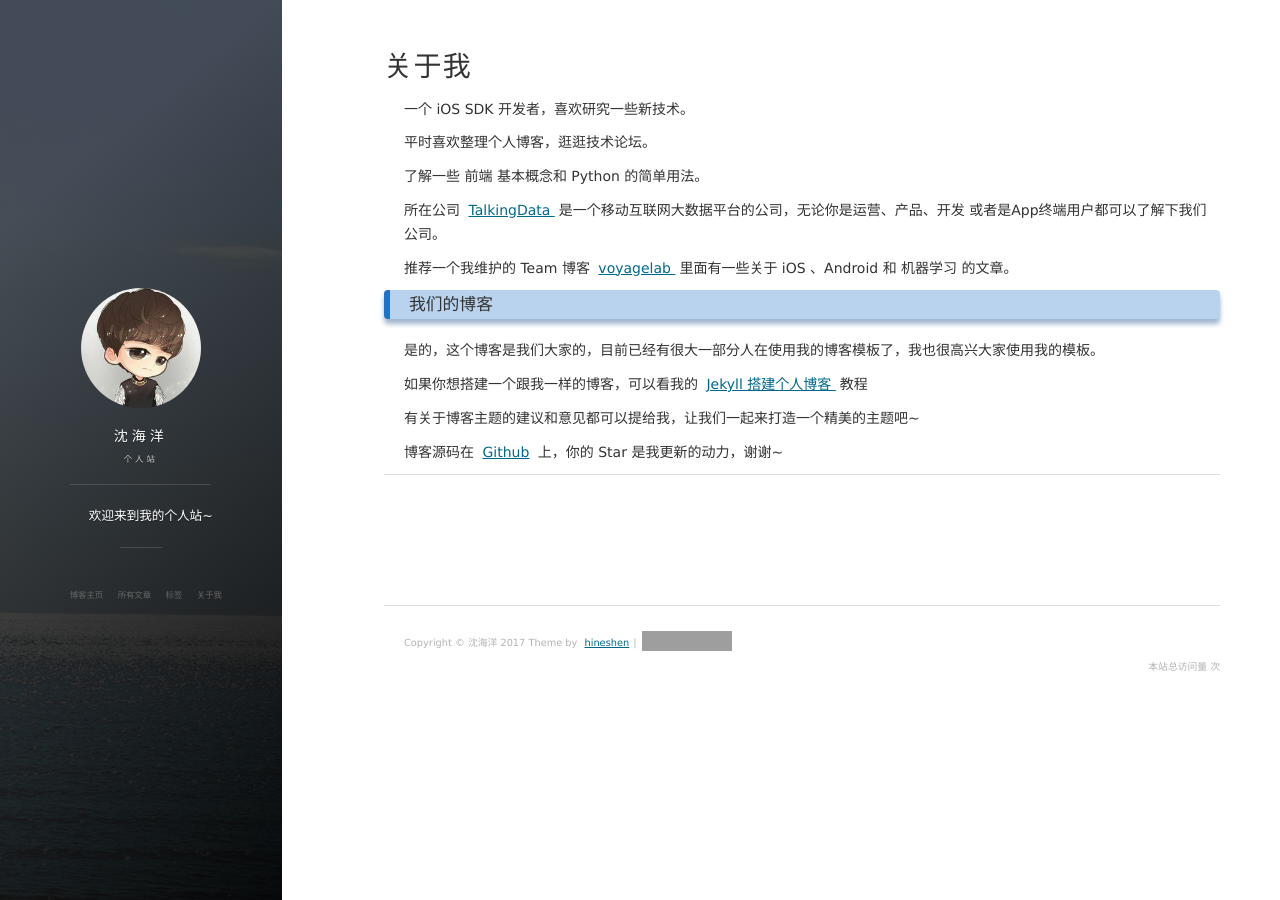
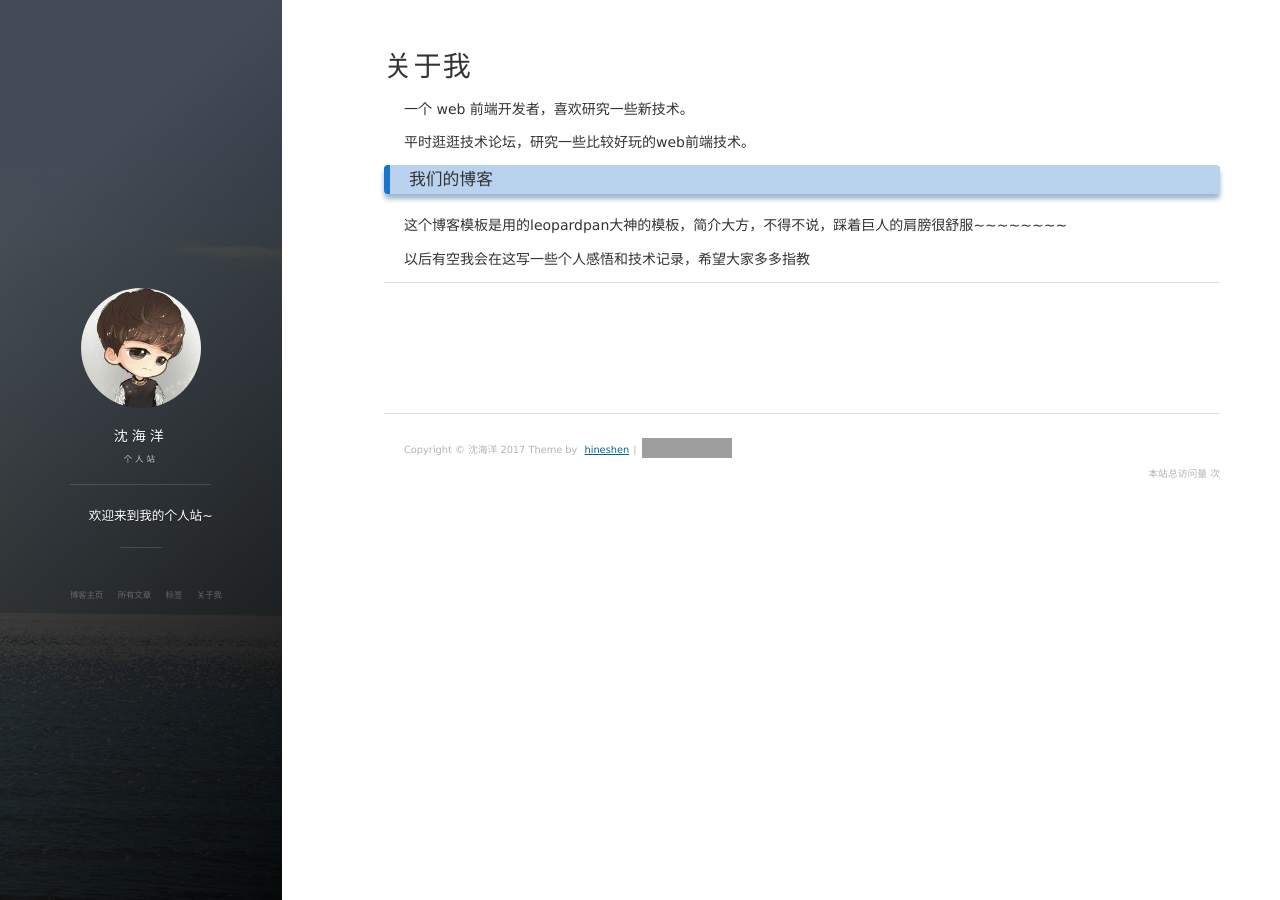
Before and after one commit to HineShen/hineshen.github.io, a Jekyll site: the page built from about.md, in a window 1280 px wide. Built offline with Jekyll 4.4.1, drawn with Linux system fonts in a browser that asks for light colours; nearby versions of some CDN libraries; comment, search, counter and statistics services are not loaded; grey boxes are pictures that could not be loaded.

Commit message:
个人信息修改

```diff
--- a/about.md
+++ b/about.md
@@ -3,47 +3,19 @@
 title: 关于我
 ---
 
-一个 iOS SDK 开发者，喜欢研究一些新技术。
+一个 web 前端开发者，喜欢研究一些新技术。
 <p>
-平时喜欢整理个人博客，逛逛技术论坛。
-<p>
-了解一些 前端 基本概念和 Python 的简单用法。
-
-<p>
-
-所在公司
-<a target="_blank" href="https://www.talkingdata.com/"> TalkingData </a>
-是一个移动互联网大数据平台的公司，无论你是运营、产品、开发 或者是App终端用户都可以了解下我们公司。
-<p>
-
-推荐一个我维护的 Team 博客
-<a target="_blank" href="http://talkingdata.me/"> voyagelab </a>
-里面有一些关于 iOS 、Android 和 机器学习 的文章。
-
+平时逛逛技术论坛，研究一些比较好玩的web前端技术。
 <p>
 
 <h3> 我们的博客 </h3>
 
 <p>
 
-是的，这个博客是我们大家的，目前已经有很大一部分人在使用我的博客模板了，我也很高兴大家使用我的模板。
+这个博客模板是用的leopardpan大神的模板，简介大方，不得不说，踩着巨人的肩膀很舒服~~~~~~~~
 
 <p>
-
-如果你想搭建一个跟我一样的博客，可以看我的
-<a href="/2016/10/jekyll_tutorials1/"> Jekyll 搭建个人博客 </a>
-教程
-
-<p>
-
-有关于博客主题的建议和意见都可以提给我，让我们一起来打造一个精美的主题吧~
-
-<p>
-
-博客源码在 <a target="_blank" href='https://github.com/leopardpan/leopardpan.github.io/'>Github</a> 上，你的 Star 是我更新的动力，谢谢~
-
-<p>
-
+以后有空我会在这写一些个人感悟和技术记录，希望大家多多指教
 <p>
 
 <p>
```
